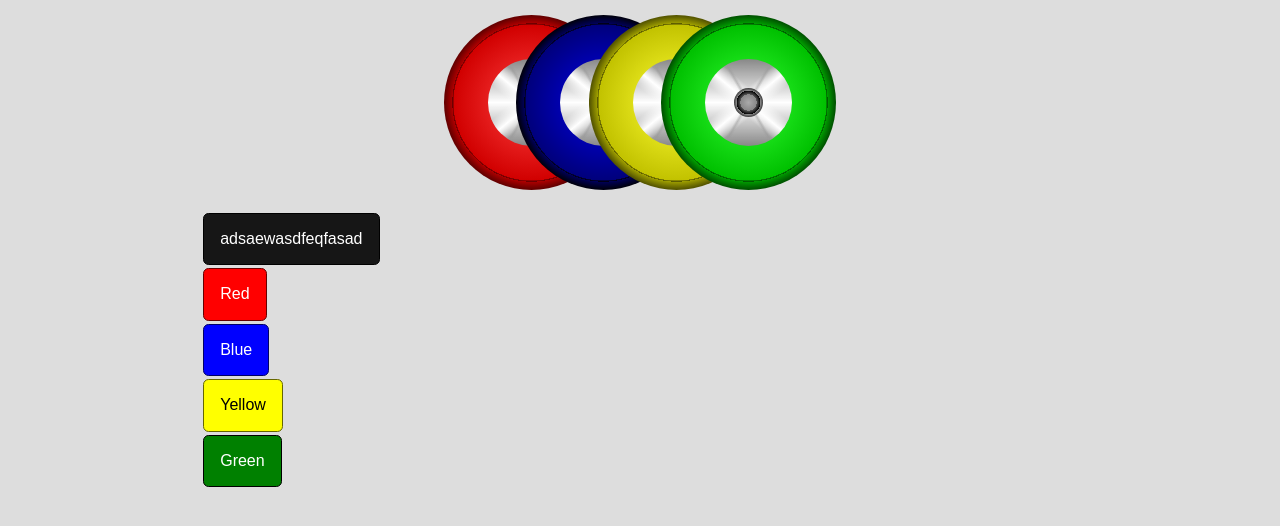
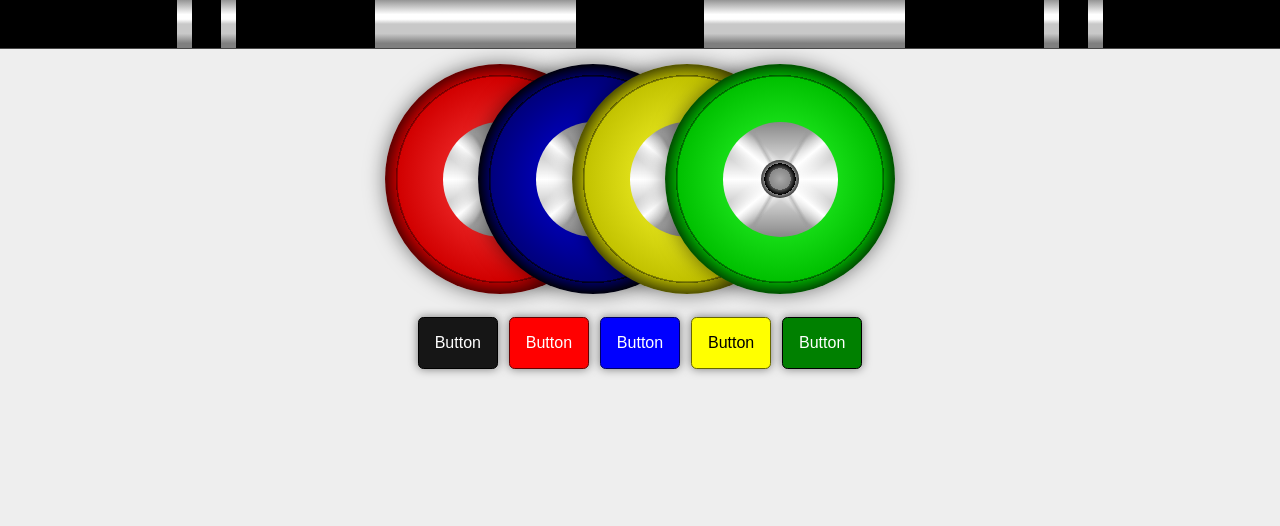
Before and after one commit to TysonNgo/tyson-css, a website: page index.html in a window 1280 px wide. Drawn offline with Linux system fonts and the light colour scheme.

Commit message:
added box shadow to buttons and preloader; changed preloader radius to depend on vw

```diff
--- a/index.html
+++ b/index.html
@@ -3,12 +3,20 @@
 <head>
 	<title></title>
 	<meta name="viewport" content="width=device-width, initial-scale=1">
+	<meta charset="UTF-8">
 	<link rel="stylesheet" type="text/css" href="build/tyson.css">
 </head>
-<body style="background:#ddd">
+<body style="background:#eee">
+
+<nav>
+
+</nav>
+
+<div class="nav"></div>
+
 <div class="row">
 	<!--<div class="column-4"></div>-->
-	<div class="col-12-m">
+	<div class="col-12-s">
 		<div class="preloader-container">
 			<div class="preloader kg25"></div>
 			<div class="preloader kg20"></div>
@@ -18,11 +26,15 @@
 	</div>
 </div>
 <div class="row center" style="padding:0 200px;">
-	<button>adsaewasdfeqfasad</button>
-	<button class="red">Red</button>
-	<button class="blue">Blue</button>
-	<button class="yellow">Yellow</button>
-	<button class="green">Green</button>
+	<button style="display: inline-block;">Button</button>
+	<button class="red" style="display: inline-block;">Button</button>
+	<button class="blue" style="display: inline-block;">Button</button>
+	<button class="yellow" style="display: inline-block;">Button</button>
+	<button class="green" style="display: inline-block;">Button</button>
+</div>
+
+<div class="row center">
+	<div class="chess-piece"><div class="pawn"></div></div>
 </div>
 
 </body>
--- a/sass/components/_base.scss
+++ b/sass/components/_base.scss
@@ -1,3 +1,15 @@
-body{
+@import '_variables';
+
+body, html{
 	font-family: Helvetica, Arial, Sans-Serif;
 }
+
+p,
+h1,
+h2,
+h3,
+h4,
+h5,
+h6{
+	padding: 10px;
+}
--- a/sass/components/_buttons.scss
+++ b/sass/components/_buttons.scss
@@ -22,6 +22,8 @@ button, .button{
 	&.blue{ @include button-color(blue); }
 	&.yellow{ @include button-color(yellow, black); }
 	&.green{ @include button-color(green); }
+
+	box-shadow: 0 0 10px 0 rgba(0, 0, 0, 0.5);
 	min-width: 3em;
 	cursor: pointer;
 	padding: 1em;
--- a/sass/components/_preloader.scss
+++ b/sass/components/_preloader.scss
@@ -28,18 +28,8 @@
 			$outer1 0%, $outer2 70%); // outer circle
 }
 
-@mixin preloader($device){
-	$base-radius: 90px;
-
-	@if $device == $small{
-		// base-radius remains the same
-	} @else if $device == $medium{
-		$base-radius: 125px;
-	} @else if $device == $large{
-		$base-radius: 175px;
-	}
-
-	$preloader-plate-outer-radius: $base-radius;
+@mixin preloader(){
+	$preloader-plate-outer-radius: 18vw;
 	$preloader-plate-inner-radius: $preloader-plate-outer-radius / 2;
 	$preloader-end-cap-radius: $preloader-plate-outer-radius / 6;
 
@@ -53,6 +43,7 @@
 		@include circle($preloader-plate-outer-radius);
 		display:inline-block;
 		position:relative;
+		box-shadow: 0 0 20px 0 rgba(0, 0, 0, 0.5);
 		animation: spin 1s infinite;
 		&.kg25{ @include preloader-color(red); }
 		&.kg20{ @include preloader-color(#00a); } // blue
@@ -102,9 +93,4 @@
 	text-align: center;
 }
 
-@media screen and ($small){
-	@include preloader($small); }
-@media screen and ($medium){
-	@include preloader($medium); }
-@media screen and ($large){
-	@include preloader($large); }
+@include preloader();
```
Also changed, not shown: build/tyson.css, 1 other file.
